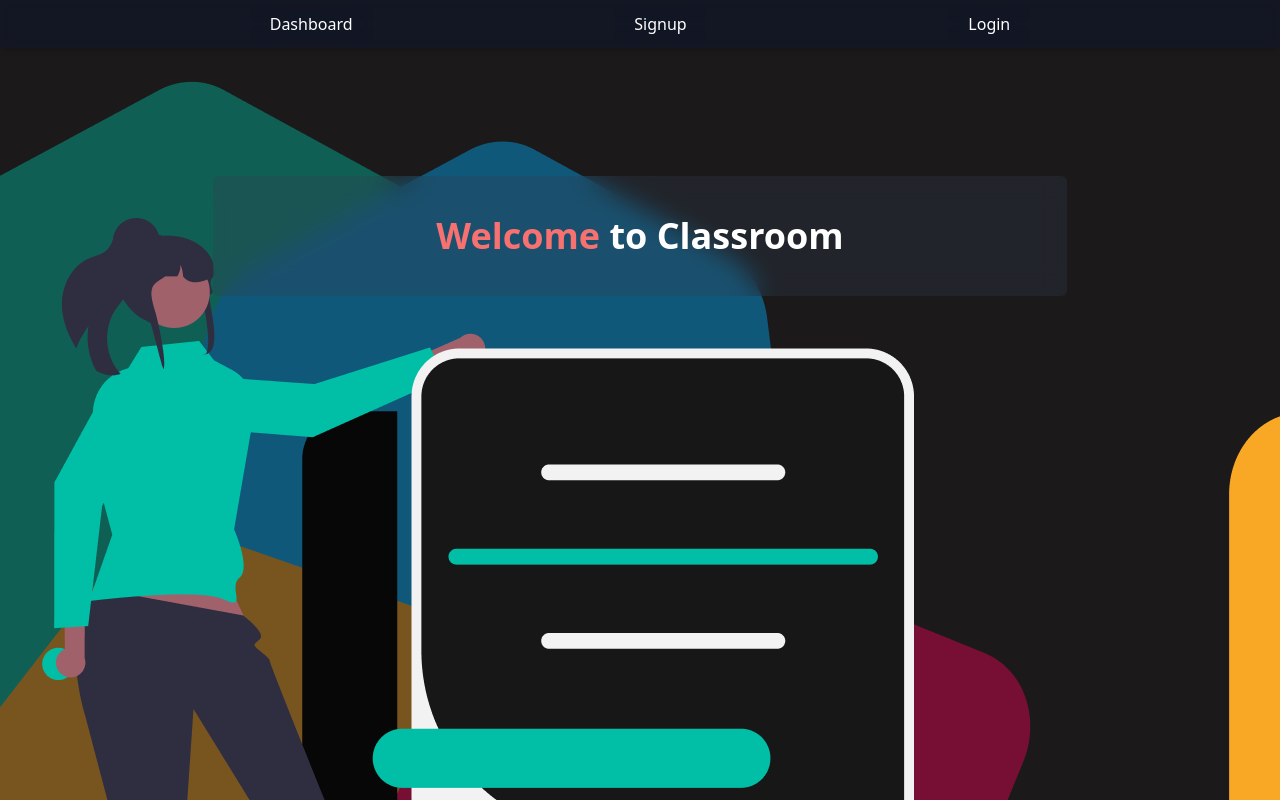
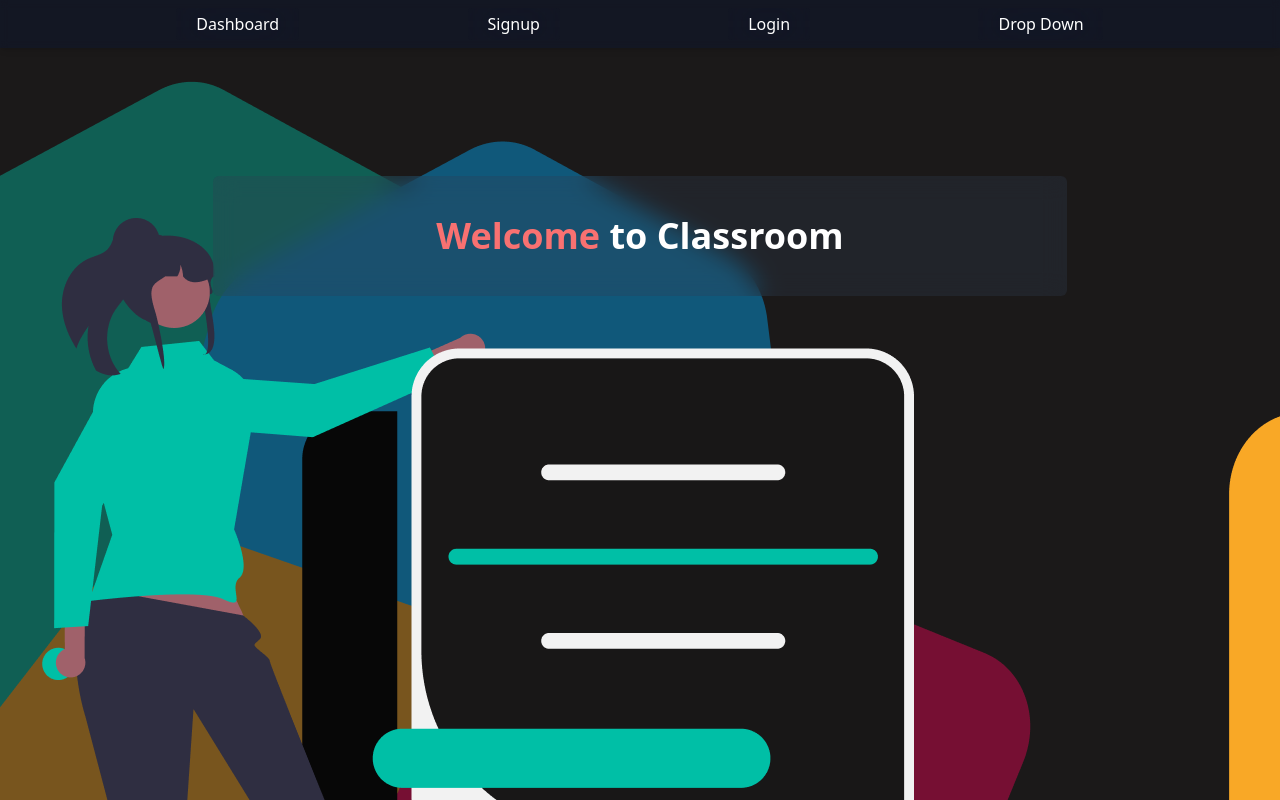
Before and after one commit to PritamChk/vue-classRoom-demo-1, a Vue app: page /dashboard in a window 1280 px wide. Built offline with nearby package versions, Linux system fonts and the light colour scheme.

Commit message:
hero icons chai

```diff
--- a/package.json
+++ b/package.json
@@ -9,6 +9,7 @@
   },
   "dependencies": {
     "@headlessui/vue": "^1.5.0",
+    "@heroicons/vue": "^1.0.6",
     "daisyui": "^2.14.0",
     "tailwind-scrollbar-hide": "^1.1.7",
     "vue": "^3.2.25",
--- /dev/null
+++ b/src/components/DropDown.vue
@@ -0,0 +1,18 @@
+<template>
+  <div>hello</div>
+  <BanIcon class="text-white w-10 h-10 inline-block"></BanIcon>
+</template>
+<script>
+import BanIcon from "@heroicons/vue"
+export default {
+  name:'DropDown',
+  data() {
+    return {
+
+    }
+  },
+  components:[
+    BanIcon,
+  ]
+}
+</script>
--- a/src/components/NavBar.vue
+++ b/src/components/NavBar.vue
@@ -26,6 +26,13 @@
           Login
         </li>
       </router-link>
+      <router-link to="/dropdown">
+        <li
+          class="hover: rounded px-5 py-1 backdrop-blur-xl transition-all duration-100 ease-in-out hover:bg-slate-50/50 hover:drop-shadow-xl hover:backdrop-filter"
+        >
+          Drop Down
+        </li>
+      </router-link>
     </ul>
   </nav>
 </template>
--- a/src/router/router.js
+++ b/src/router/router.js
@@ -2,6 +2,7 @@ import { createRouter ,createWebHistory} from "vue-router";
 import SignUpForm from '../components/SignUpForm.vue'
 import LoginForm from '../components/LoginForm.vue'
 import Home from '../components/Home.vue'
+import DropDown from '../components/DropDown.vue'
 
 const router= createRouter({
     history:createWebHistory(),
@@ -25,6 +26,11 @@ const router= createRouter({
             name:'SignUpForm',
             component: SignUpForm,
         },
+        {
+            path:'/dropdown',
+            name:'DropDown',
+            component: DropDown,
+        },
     ]
 })
 
```
Also changed, not shown: 1 other file (tests, documents, lock files or other folders).
